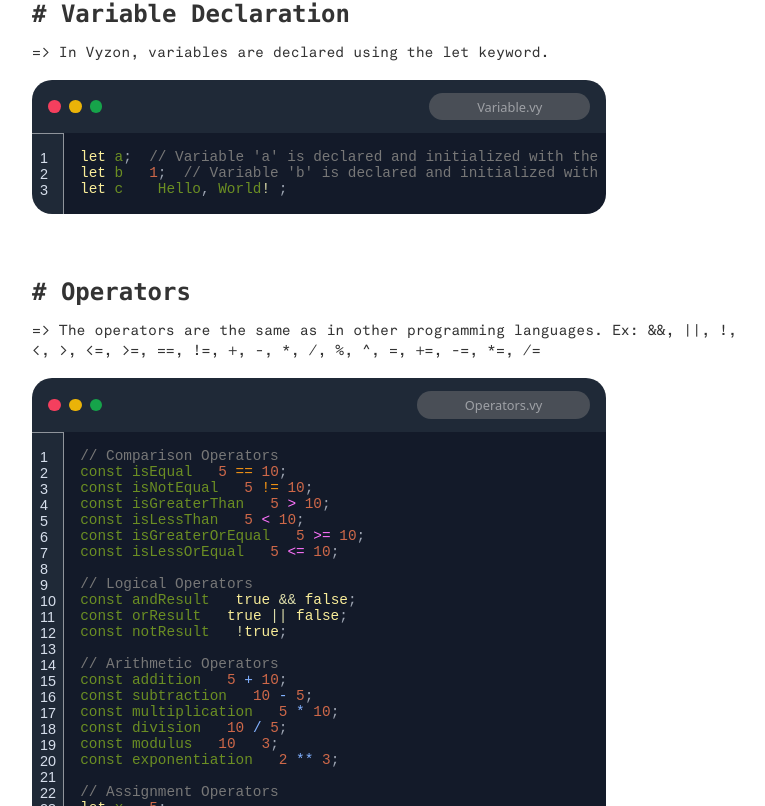
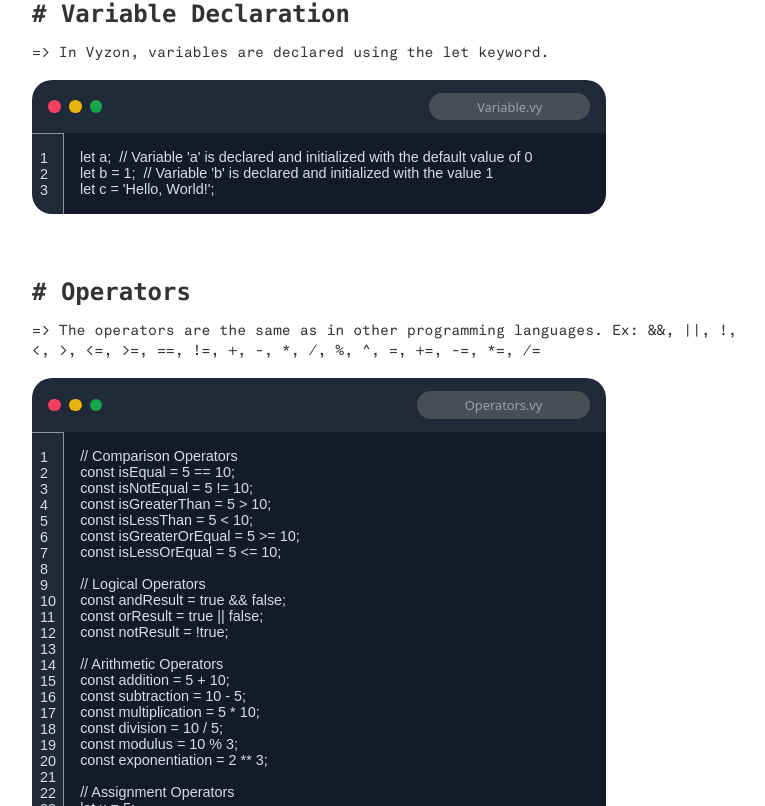
Before and after one commit to yash7xm/Vyzon_UI, a React (Vite) app: page / in a window 1280 px wide. Shown: the part 1294-2100 px from the top of the page, without its empty margins (249-1014 px from the left). Built offline with nearby package versions, Linux system fonts and the light colour scheme; a web font is replaced by a local one.

Commit message:
removed highlighting

```diff
--- a/src/components/Editor.jsx
+++ b/src/components/Editor.jsx
@@ -1,17 +1,11 @@
 import '../styles/Editor.css'
 import PropTypes from 'prop-types'
 import React, { useState, useEffect } from 'react';
-import Prism from 'prismjs';
-import '../styles/Highlight.css'
-import '../utils/mopl'
 
 export default function Editor({ disabled = false, code }) {
-    const [liveCode, setLiveCode] = useState('');
-    const [highlightedCode, setHighlightedCode] = useState('');
     const [lineNumbers, setLineNumbers] = useState([]);
     const codeAreaRef = React.createRef();
     const lineNumbersRef = React.createRef();
-    const highlightedCodeRef = React.createRef();
 
     const updateLineNumbers = (text) => {
         const lines = text.split('\n');
@@ -21,20 +15,16 @@ export default function Editor({ disabled = false, code }) {
     useEffect(() => {
         if (disabled && code) {
             updateLineNumbers(code);
-            const highlighted = Prism.highlight(code, Prism.languages.mopl, 'mopl');
-            setHighlightedCode(highlighted);
         }
     }, [])
 
     useEffect(() => {
         const codeArea = codeAreaRef.current;
         const lineNumbersContainer = lineNumbersRef.current;
-        const highlightedCodeContainer = highlightedCodeRef.current;
 
         const handleScroll = () => {
             const scrollTop = codeArea.scrollTop;
             lineNumbersContainer.scrollTop = scrollTop;
-            highlightedCodeContainer.scrollTop = scrollTop;
             codeArea.scrollTop = scrollTop;
         };
 
@@ -43,22 +33,11 @@ export default function Editor({ disabled = false, code }) {
         return () => {
             codeArea.removeEventListener('scroll', handleScroll);
         };
-    }, [codeAreaRef, lineNumbersRef, highlightedCodeRef]);
+    }, [codeAreaRef, lineNumbersRef]);
 
     const handleCodeChange = (event) => {
         const newText = event.target.value;
         updateLineNumbers(newText);
-
-        setLiveCode(newText);
-
-        const highlighted = Prism.highlight(newText, Prism.languages.mopl, 'mopl');
-        setHighlightedCode(highlighted);
-    };
-
-    const handleHighlightClick = () => {
-        if (codeAreaRef.current) {
-            codeAreaRef.current.focus();
-        }
     };
 
     return (
@@ -76,13 +55,9 @@ export default function Editor({ disabled = false, code }) {
                     disabled={disabled}
                     value={code}
                     onChange={handleCodeChange}
-                    ref={codeAreaRef}>
+                    ref={codeAreaRef}
+                >
                 </textarea>
-                <div className="highlighted-code" ref={highlightedCodeRef} onClick={handleHighlightClick}>
-                    <pre>
-                        <code dangerouslySetInnerHTML={{ __html: highlightedCode }} />
-                    </pre>
-                </div>
             </div>
         </div>
     )
--- a/src/styles/Editor.css
+++ b/src/styles/Editor.css
@@ -49,17 +49,12 @@
     border: none;
     outline: none;
     padding: 1rem;
-    /* color: rgba(214, 222, 235, 0); */
-    color: transparent;
-    caret-color: white;
+    color: rgb(214, 222, 235);
     white-space: pre-wrap;
     word-wrap: break-word;
-    /* color: transparent; */
-    /* font-family: 'Proggy', sans-serif; */
+    font-family: 'Proggy', sans-serif;
     font-size: 1.2rem;
     box-shadow: 0 20px 30px -10px #26394d;
-    /* text-rendering: geometricPrecision */
-    z-index: 1;
 }
 
 #codeArea::-webkit-scrollbar {
@@ -75,35 +70,3 @@
 #codeArea::-webkit-scrollbar-track {
     background-color: transparent;
 }
-
-.highlighted-code {
-    position: absolute;
-    /* display: inline-block;   */
-    color: rgb(214, 222, 235);
-    /* font-family: 'Proggy', sans-serif; */
-    font-size: 1.2rem;
-    padding: 1rem;
-    left: 0;
-    top: 0;
-    margin: 0;
-    /* text-rendering: geometricPrecision */
-    white-space: pre-wrap;
-    word-wrap: break-word;
-    width: 100%;
-    /* max-width: 100%; */
-    height: 100%;
-    /* z-index: 1; */
-
-    ::-webkit-scrollbar {
-        display: none;
-    }
-
-    -ms-overflow-style: none;
-    scrollbar-width: none;
-    overflow: hidden;
-    /* z-index: -1; */
-}
-
-span {
-    z-index: -1;
-}
```
